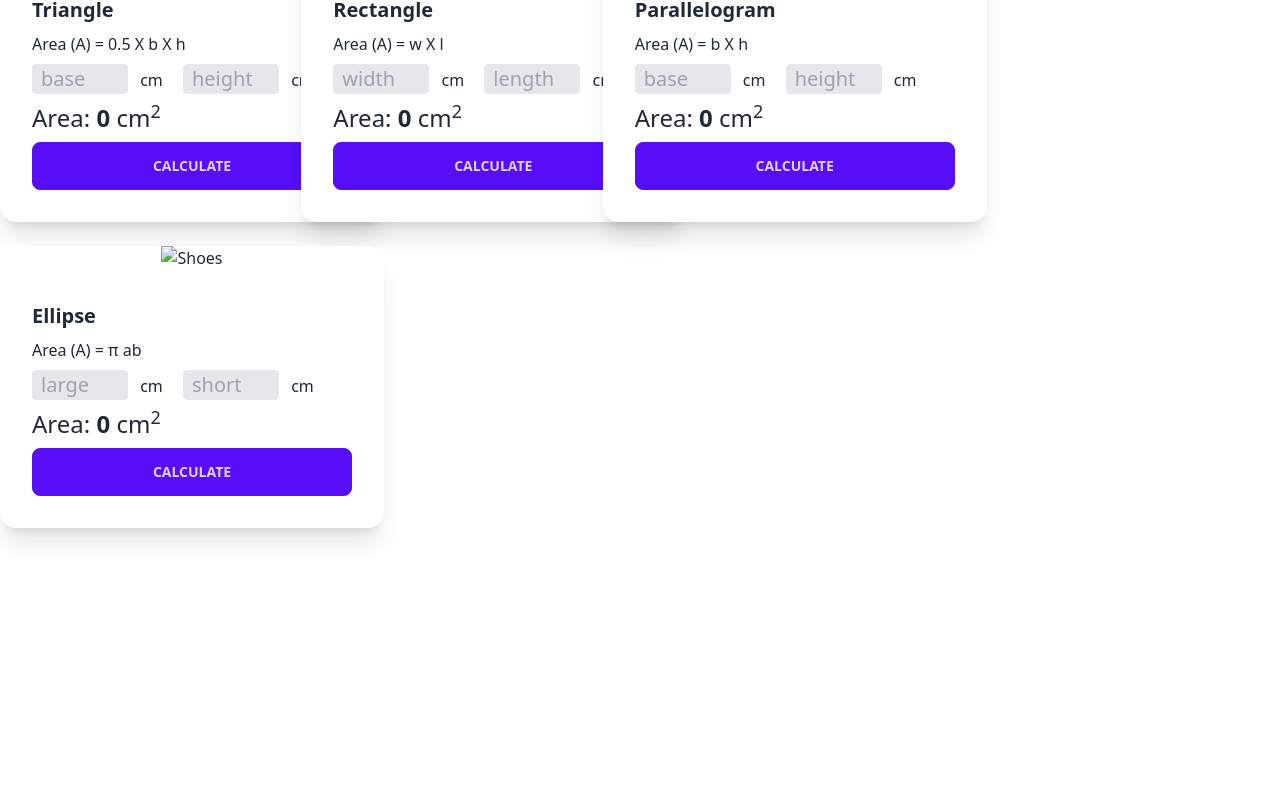
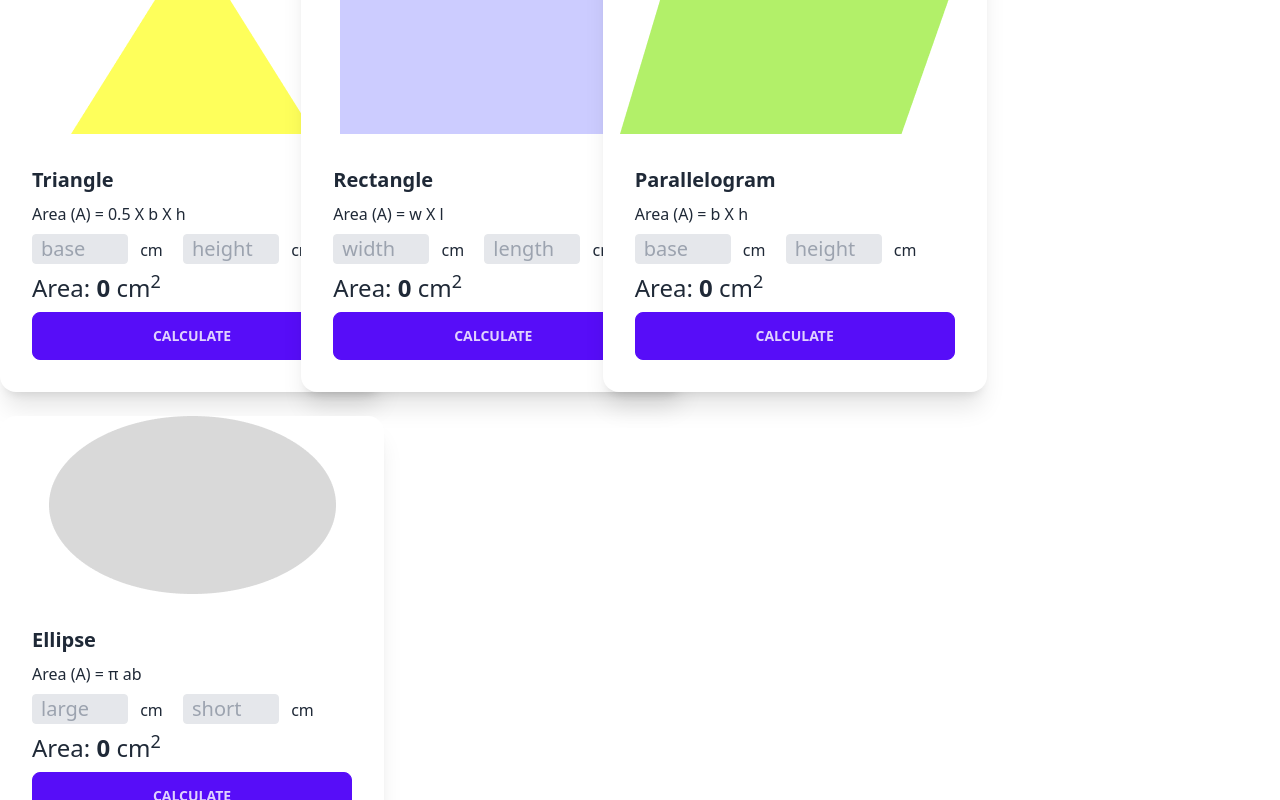
Before and after one commit to jasaiful/geometry-genius, a plain HTML site: page index.html in a window 1280 px wide. Shown: the part 156-956 px from the top of the page. Before the commit the page ends 800 px from the top, so only its background shows below. Drawn offline with nearby package versions, Linux system fonts and the light colour scheme; the site is published under a folder, as on GitHub Pages, so addresses that start at the root find nothing.

```diff
--- a/index.html
+++ b/index.html
@@ -22,7 +22,7 @@
             <div class="flex-1 grid grid-cols-1 md:grid-cols-2 lg:grid-cols-3 gap-6 ">
                 <!-- Triangle card -->
                 <div class="card w-96 bg-base-100 shadow-xl">
-                    <figure><img src="/images/triangle.png" alt="Shoes" /></figure>
+                    <figure><img src="./images/triangle.png" alt="Shoes" /></figure>
                     <div class="card-body">
                         <h2 class="card-title">Triangle</h2>
                         <p>Area (A) = 0.5 X b X h</p>
@@ -46,7 +46,7 @@
 
                 <!-- Rectangle card -->
                 <div class="card w-96 bg-base-100 shadow-xl">
-                    <figure><img src="/images/rectangle.png" alt="Shoes" /></figure>
+                    <figure><img src="./images/rectangle.png" alt="Shoes" /></figure>
                     <div class="card-body">
                         <h2 class="card-title">Rectangle</h2>
                         <p>Area (A) = w X l</p>
@@ -69,7 +69,7 @@
 
                 <!-- Parallelogram  card -->
                 <div class="card w-96 bg-base-100 shadow-xl">
-                    <figure><img src="/images/parallelogram.png" alt="Shoes" /></figure>
+                    <figure><img src="./images/parallelogram.png" alt="Shoes" /></figure>
                     <div class="card-body">
                         <h2 class="card-title">Parallelogram</h2>
                         <p>Area (A) = b X h</p>
@@ -92,7 +92,7 @@
 
                 <!-- Ellipse card -->
                 <div class="card w-96 bg-base-100 shadow-xl">
-                    <figure><img src="/images/ellipse.png" alt="Shoes" /></figure>
+                    <figure><img src="./images/ellipse.png" alt="Shoes" /></figure>
                     <div class="card-body">
                         <h2 class="card-title">Ellipse</h2>
                         <p>Area (A) = π ab</p>
```
